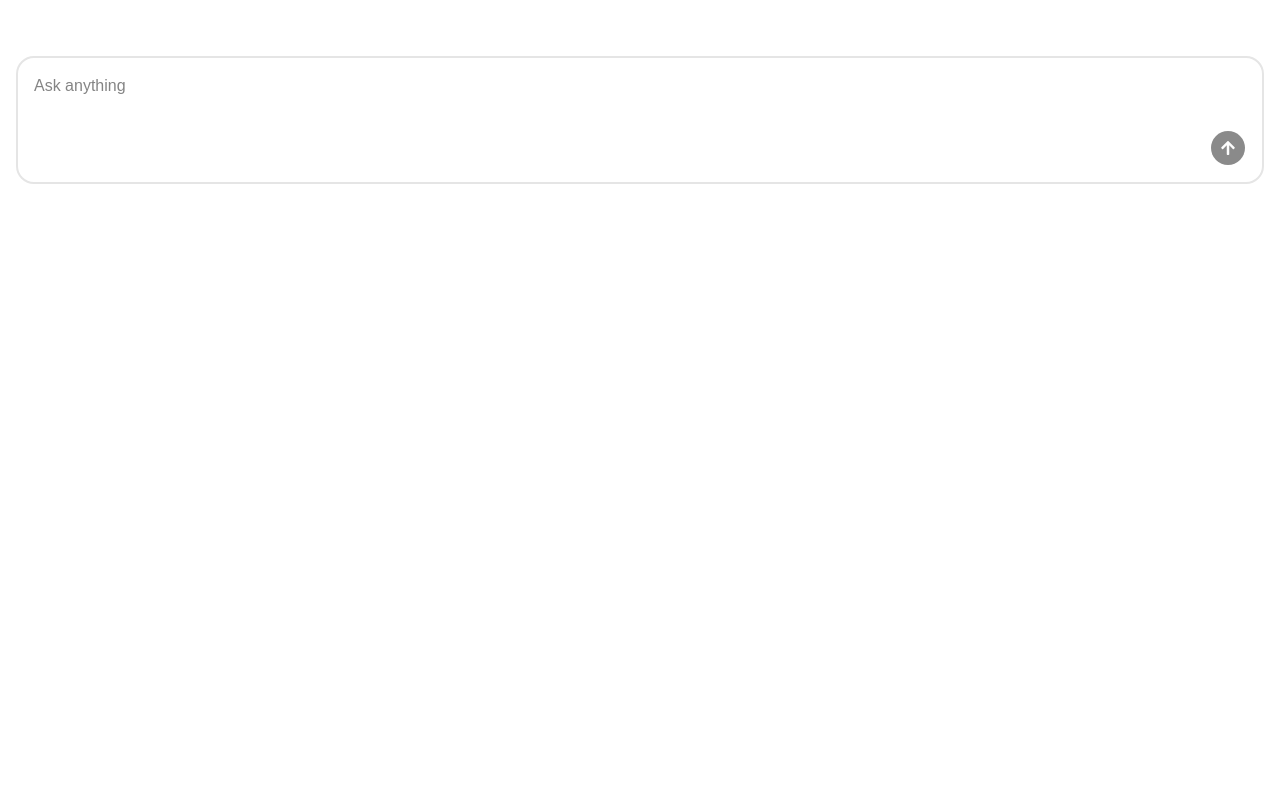
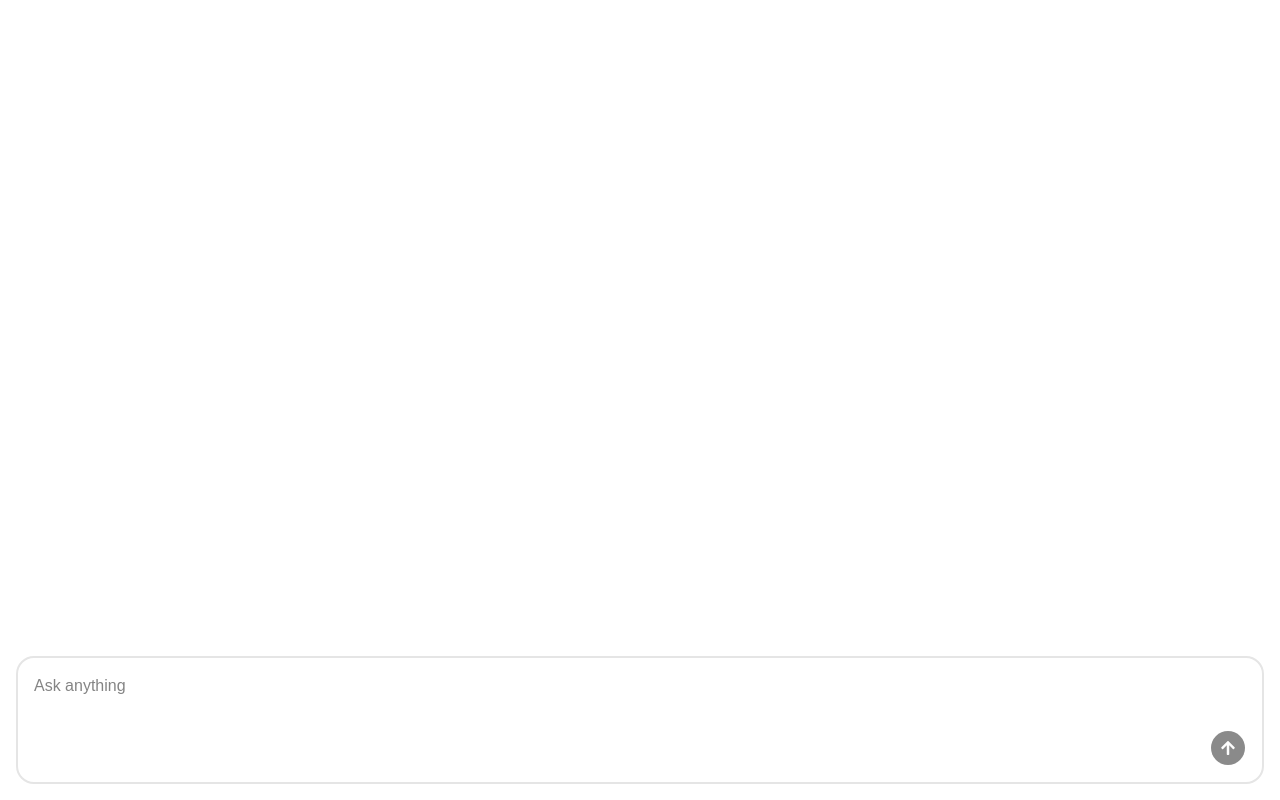
Before and after one commit to Masud-Wubetu/my-app, a React (Vite) app in the folder packages/client/: page / in a window 1280 px wide. Built offline with nearby package versions, Linux system fonts and the light colour scheme.

Commit message:
Improve the look and feel

```diff
--- a/packages/client/src/App.tsx
+++ b/packages/client/src/App.tsx
@@ -4,7 +4,7 @@
 function App() {
 
   return (
-    <div className="p-4">
+    <div className="p-4 h-screen w-full">
       <ChatBot/>
     </div>
   )
--- a/packages/client/src/components/ChatBot.tsx
+++ b/packages/client/src/components/ChatBot.tsx
@@ -21,19 +21,19 @@
 const ChatBot = () => {
     const [messages, setMessages] = useState<Message[]>([]);
     const [isBotTyping, setIsBotTyping] = useState(false);
-    const formRef = useRef<HTMLFormElement | null>(null);
+    const lastMessageRef = useRef<HTMLDivElement | null>(null);
     const conversationId = useRef(crypto.randomUUID);
     const { register, handleSubmit, reset, formState } = useForm<FormData>();
 
     useEffect(() => {
-        formRef.current?.scrollIntoView({ behavior: 'smooth'})
+        lastMessageRef.current?.scrollIntoView({ behavior: 'smooth'})
     }, [messages]);
 
     const onSubmit = async ({ prompt }: FormData) => {
         setMessages(prev => [...prev, {  content: prompt, role: 'user' }]);
         setIsBotTyping(true);
 
-        reset();
+        reset({ prompt: '' });
 
         const {data} = await axios.post<ChatResponse>('/api/chat', {
             prompt,
@@ -60,11 +60,12 @@
     };
 
   return (
-    <div>
-        <div className='flex flex-col gap-3 mb-10'>
+    <div className='flex flex-col h-full'>
+        <div className='flex flex-col flex-1 gap-3 mb-10 overflow-y-auto'>
             {messages.map((message, index) =>
-            <p
+            <div
                 key={index}
+                ref={index === messages.length - 1 ? lastMessageRef : null}
                 onCopy={onCopyMessage}
                 className={`px-3 py-1 rounded-xl ${
                     message.role === 'user'
@@ -72,7 +73,7 @@
                     : 'bg-gray-100 text-black self-start'
             }`}>
                 <ReactMarkdown>{message.content}</ReactMarkdown>
-            </p>)}
+            </div>)}
 
             { isBotTyping && (
                 <div className='self-start flex gap-1 px-3 py-3 bg-gray-200 rounded-xl'>
@@ -86,13 +87,13 @@
         <form
             onSubmit={handleSubmit(onSubmit)}
             onKeyDown={onKeyDown}
-            ref={formRef}
             className="flex flex-col gap-2 items-end border-2 p-4 rounded-2xl">
             <textarea
                 {...register('prompt', {
                     required: true,
                     validate: (data) => data.trim().length > 0
                  })}
+                autoFocus
                 className='w-full border-0 focus:outline-0 resize-none'
                 placeholder="Ask anything"
                 maxLength={1000}/>
```
